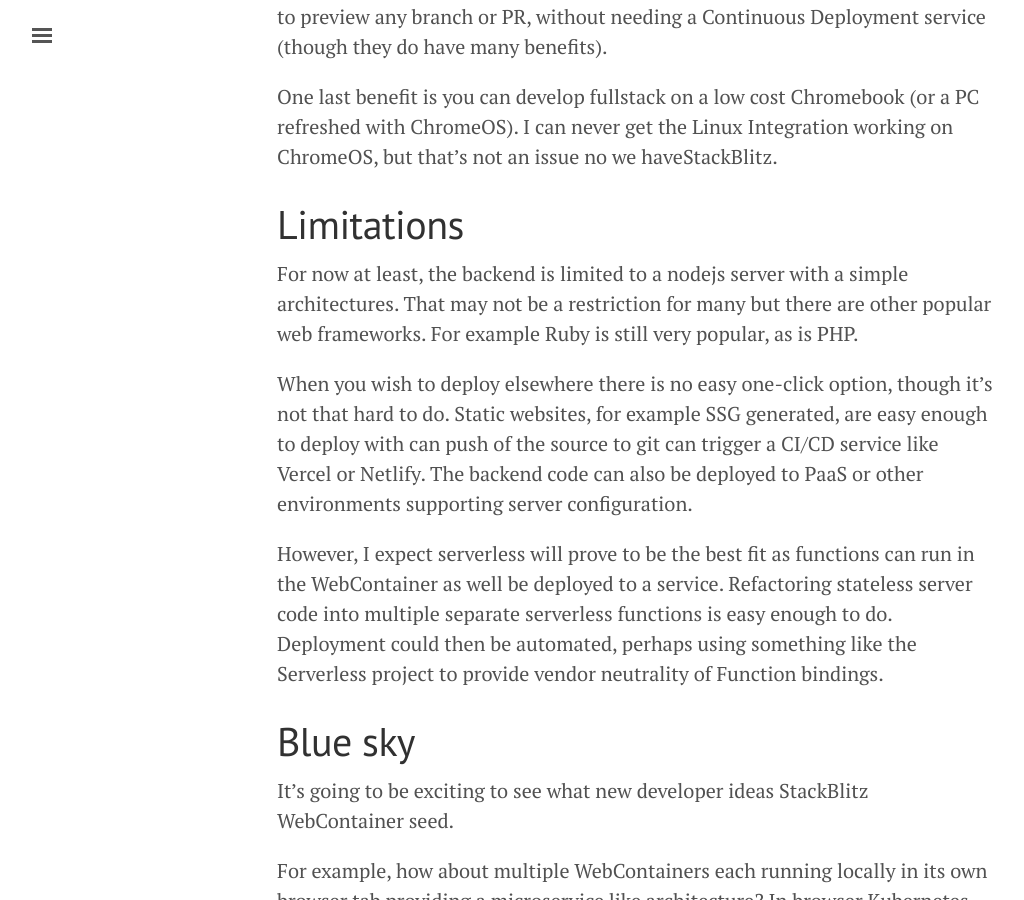
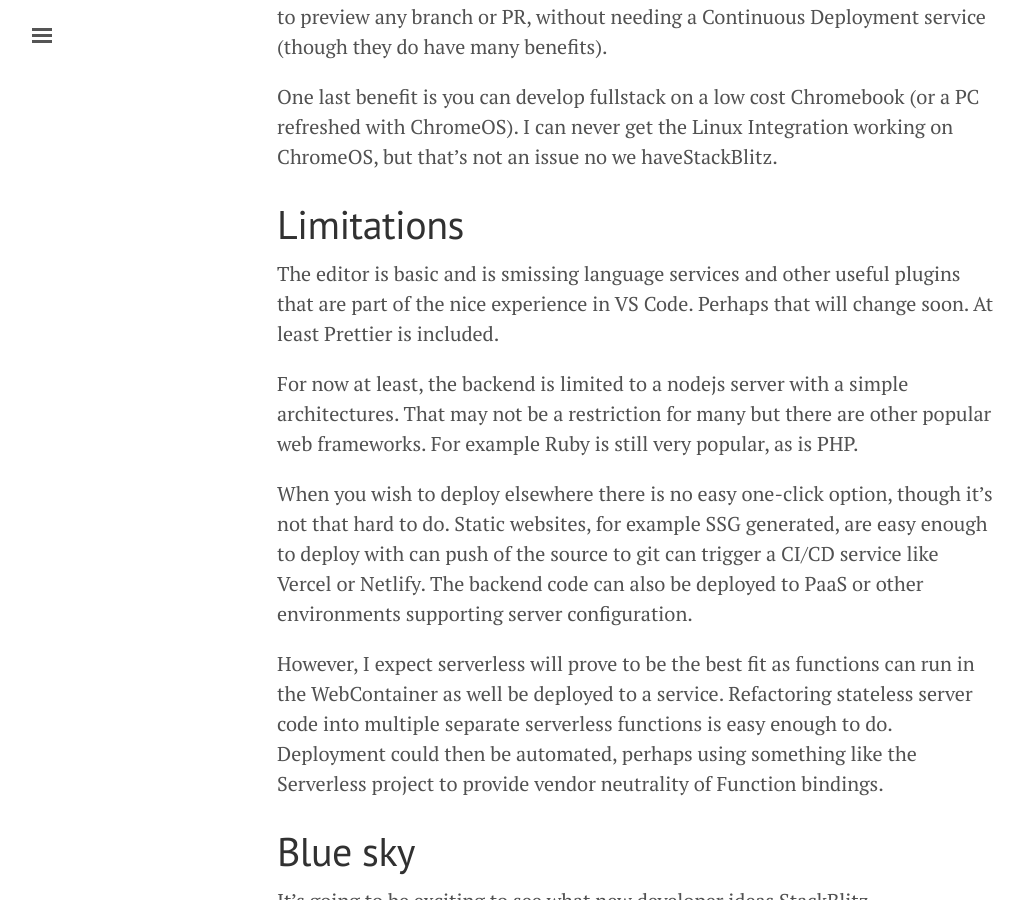
Before and after one commit to OpenDirective/opendirective.github.io, a Jekyll site: the page built from _posts/2022-03-26-web-native-development-with-stackblitz.md, in a window 1280 px wide and 900 px high, scrolled down 5306 px. Shown: the whole window, without its empty margins (3-1027 px from the left). Built offline with Jekyll 4.4.1, drawn with Linux system fonts in a browser that asks for light colours.

Commit message:
Add note on minimal editor

```diff
--- a/_posts/2022-03-26-web-native-development-with-stackblitz.md
+++ b/_posts/2022-03-26-web-native-development-with-stackblitz.md
@@ -82,6 +82,8 @@
 
 # Limitations
 
+The editor is basic and is smissing language services and other useful plugins that are part of the nice experience in VS Code. Perhaps that will change soon. At least Prettier is included.
+
 For now at least, the backend is limited to a nodejs server with a simple architectures. That may not be a restriction for many but there are other popular web frameworks. For example Ruby is still very popular, as is PHP.
 
 When you wish to deploy elsewhere there is no easy one-click option, though it's not that hard to do. Static websites, for example SSG generated, are easy enough to deploy with can push of the source to git can trigger a CI/CD service like Vercel or Netlify. The backend code can also be deployed to PaaS or other environments supporting server configuration.
```
